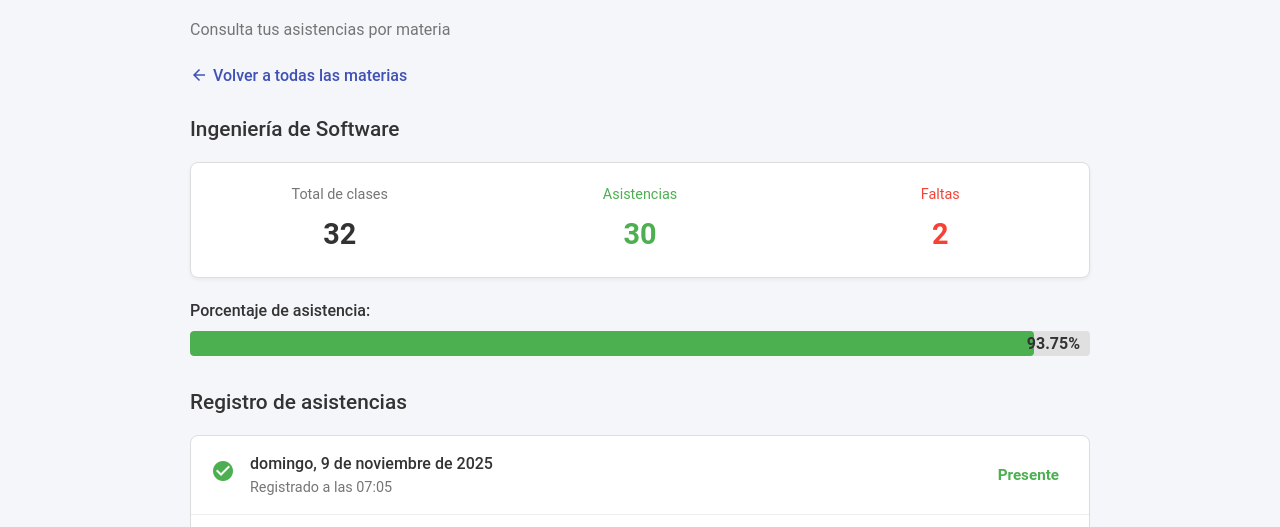
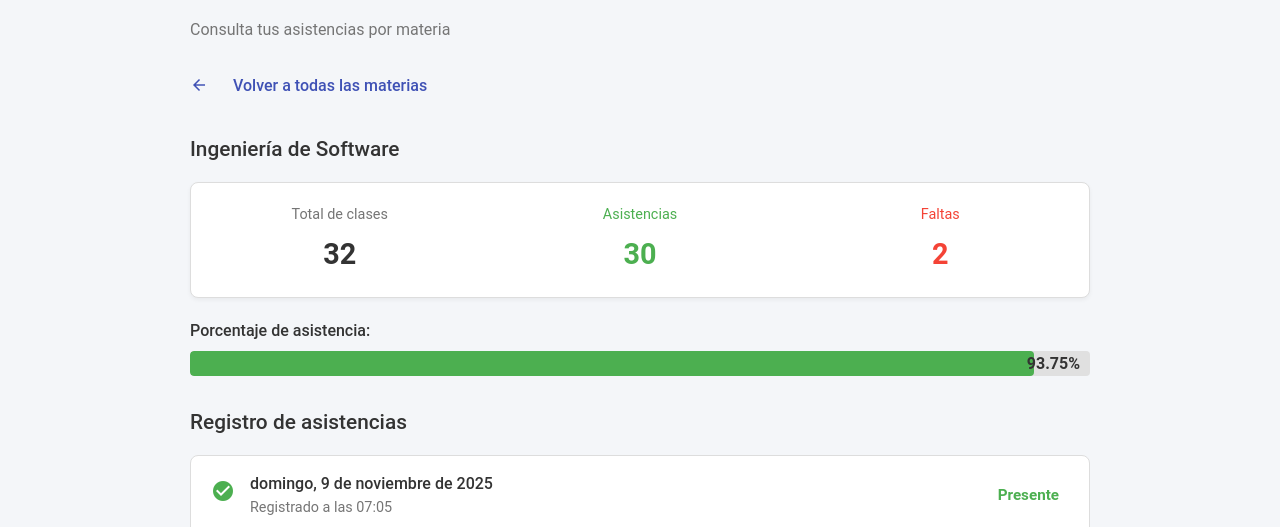
Before and after one commit to jorgeRaulVerduzco/MetodosAgilesProyecto, a plain HTML site: page frontEnd/historial.html in a window 1280 px wide. Shown: the part 210-737 px from the top of the page. Drawn offline with Linux system fonts and the light colour scheme.

Commit message:
1 cosita
1 cosita asi de nada

Co-Authored-By: Kathya Margarita Cordova Soto <kathy.cs@live.com.mx>

```diff
--- a/frontEnd/historial.html
+++ b/frontEnd/historial.html
@@ -34,7 +34,7 @@
 
             <div class="back-link">
                 <span class="material-icons">arrow_back</span>
-                <a href="#">Volver a todas las materias</a>
+                <a href="historial_general.html" class="tab">Volver a todas las materias</a>
             </div>
 
             <h3 class="subject-title">Ingeniería de Software</h3>
```
